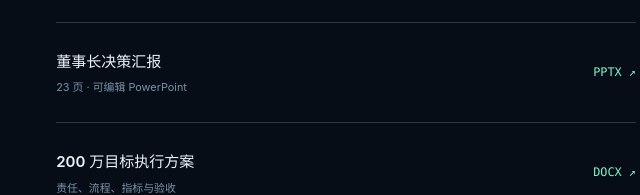
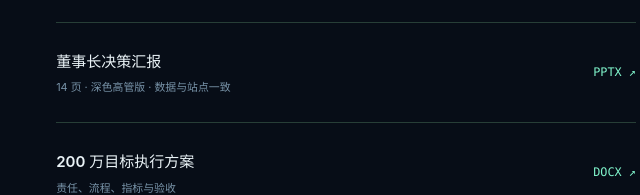
Before and after one commit to zhilin1719-hue/jiangnan-ai-workforce, a plain HTML site: page index.html in a window 1280 px wide. Shown: the part 6351-6546 px from the top of the page, 596-1236 px from the left. Drawn offline with Linux system fonts and the light colour scheme.

Commit message:
Add 14-page executive board deck (board-deck-43.pptx)
- New dark-theme executive PPT generated via PowerPoint COM, data-consistent
  with the site: 43 positions / 3.87M gross / 2.54M net / 5.16M steady state
- Link the downloads section and README to the new deck; keep the 23-page
  legacy deck archived
- Record deck visual QA (14/14 slides passed) in design-qa.md

```diff
--- a/index.html
+++ b/index.html
@@ -113,7 +113,7 @@
   <details class="source-details"><summary>教育质量、个人信息与用工依据 <span>＋</span></summary><div class="source-grid"><a href="https://www.oecd.org/en/publications/results-from-talis-2024_90df6235-en/full-report/the-demands-of-teaching_0e941e2f.html" target="_blank" rel="noopener noreferrer">OECD · TALIS 2024 教师工作构成 ↗</a><a href="https://www.unesco.org/en/articles/guidance-generative-ai-education-and-research" target="_blank" rel="noopener noreferrer">UNESCO · 生成式 AI 教育指南 ↗</a><a href="https://www.mohrss.gov.cn/xxgk2020/fdzdgknr/zcfg/fl/202011/t20201102_394622_wap.html" target="_blank" rel="noopener noreferrer">人社部 · 劳动合同法 ↗</a><a href="https://www.moe.gov.cn/jyb_sjzl/sjzl_zcfg/zcfg_jyxzfg/202110/t20211029_575965.html" target="_blank" rel="noopener noreferrer">教育部 · 民办教育促进法实施条例 ↗</a><a href="https://www.cac.gov.cn/2021-08/20/c_1631050028355286.htm" target="_blank" rel="noopener noreferrer">中国网信网 · 个人信息保护法 ↗</a><a href="https://www.mohrss.gov.cn/xxgk2020/fdzdgknr/zcfg/gfxwj/rcrs/202312/t20231207_510180.html" target="_blank" rel="noopener noreferrer">人社部 · 技工院校设置标准 ↗</a></div><p>逐校核对教师资质、专任教师与安全覆盖要求；人员方案按具体用人主体审查适用条件、程序和补偿。学生与员工数据按用途、权限和保存期限管理。</p></details>
  </div></section>
 
- <section class="section wrap downloads" id="downloads"><div><p class="eyebrow">07 / BOARDROOM PACKAGE</p><h2>从汇报，<br>到可填报的执行。</h2><p>完整资料用于董事长讨论与集团内部填报。公开页面只含建议、研究与假设，没有员工个人信息。</p></div><div class="download-list"><a href="implementation.html"><span><b>实施周期与项目报价</b><small>12 个月 · 推荐预算上限 98 万</small></span><span class="file-type">HTML ↗</span></a><a href="board-deck.pptx" download><span><b>董事长决策汇报</b><small>23 页 · 可编辑 PowerPoint</small></span><span class="file-type">PPTX ↗</span></a><a href="execution-plan.docx" download><span><b>200 万目标执行方案</b><small>责任、流程、指标与验收</small></span><span class="file-type">DOCX ↗</span></a><a href="workforce-model.xlsx" download><span><b>岗位与现金测算模板</b><small>任务基线 · 岗位上限 · 目标门槛</small></span><span class="file-type">XLSX ↗</span></a><button type="button" id="download-baseline"><span><b>岗位数据采集模板</b><small>按法人、校区与岗位填报</small></span><span class="file-type">CSV ↓</span></button></div></section>
+ <section class="section wrap downloads" id="downloads"><div><p class="eyebrow">07 / BOARDROOM PACKAGE</p><h2>从汇报，<br>到可填报的执行。</h2><p>完整资料用于董事长讨论与集团内部填报。公开页面只含建议、研究与假设，没有员工个人信息。</p></div><div class="download-list"><a href="implementation.html"><span><b>实施周期与项目报价</b><small>12 个月 · 推荐预算上限 98 万</small></span><span class="file-type">HTML ↗</span></a><a href="board-deck-43.pptx" download><span><b>董事长决策汇报</b><small>14 页 · 深色高管版 · 数据与站点一致</small></span><span class="file-type">PPTX ↗</span></a><a href="execution-plan.docx" download><span><b>200 万目标执行方案</b><small>责任、流程、指标与验收</small></span><span class="file-type">DOCX ↗</span></a><a href="workforce-model.xlsx" download><span><b>岗位与现金测算模板</b><small>任务基线 · 岗位上限 · 目标门槛</small></span><span class="file-type">XLSX ↗</span></a><button type="button" id="download-baseline"><span><b>岗位数据采集模板</b><small>按法人、校区与岗位填报</small></span><span class="file-type">CSV ↓</span></button></div></section>
  <section class="closing wrap"><p class="eyebrow">MAKE THE CHANGE MEASURABLE.</p><h2>先把工作量看清，<br>再把 43 岗算实。</h2><a class="button primary" href="#calculator">重新演算你的目标 <span>↗</span></a></section>
 </main>
 <footer class="wrap footer"><div><b>广东江南理工教育集团 · AI 方案</b><p>供战略讨论的独立方案展示，非集团官方公告。</p></div><div><p>研究检索：2026 年 9 月</p><p>图片为概念视觉 · 情景参数仅在当前浏览器计算</p></div></footer>
```
Also changed, not shown: 3 other files.
